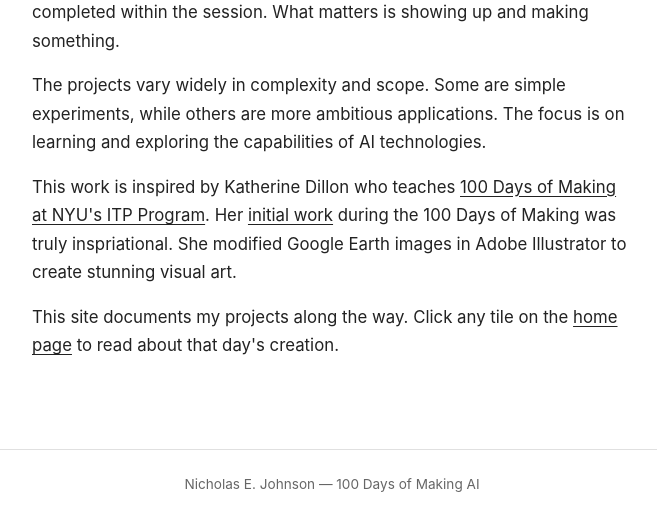
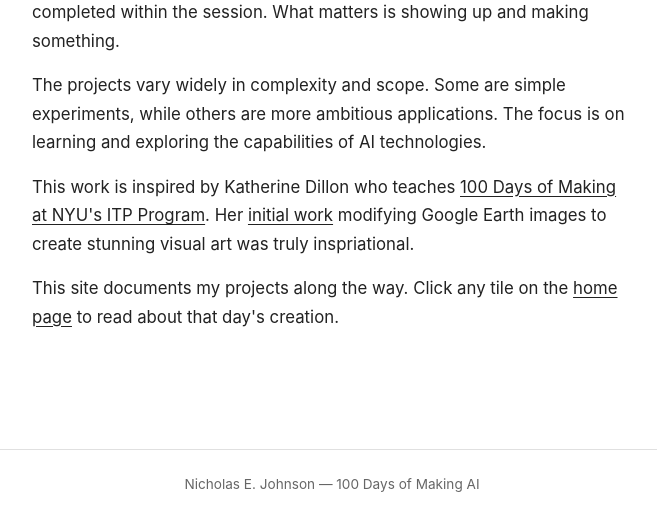
Before and after one commit to nejohnson2/100-days-of-making-ai, a Flask app: page /about in a window 1280 px wide. Shown: the part 280-800 px from the top of the page, without its empty margins (308-965 px from the left). Run offline with Flask 3, Linux system fonts and the light colour scheme.

Commit message:
updated about

```diff
--- a/templates/about.html
+++ b/templates/about.html
@@ -20,10 +20,8 @@
         exploring the capabilities of AI technologies.
     </p>
     <p>This work is inspired by Katherine Dillon who teaches <a href="https://itp.nyu.edu/itp/100-days-of-making/" target="_blank" rel="noopener">100 Days of Making at NYU's ITP
-        Program</a>.  Her <a href="https://itp.nyu.edu/adjacent/issue-1/reflections-on-my-100-days-of-making/" target="_blank" rel="noopener">initial work</a> during
-        the 100 Days of Making was truly inspriational.
-        She modified Google Earth images in Adobe Illustrator to create stunning visual
-        art.
+        Program</a>.  Her <a href="https://itp.nyu.edu/adjacent/issue-1/reflections-on-my-100-days-of-making/" target="_blank" rel="noopener">initial work</a> modifying
+         Google Earth images to create stunning visual art was truly inspriational.
     </p>
     <p>
         This site documents my projects along the way. Click any tile on the
```
